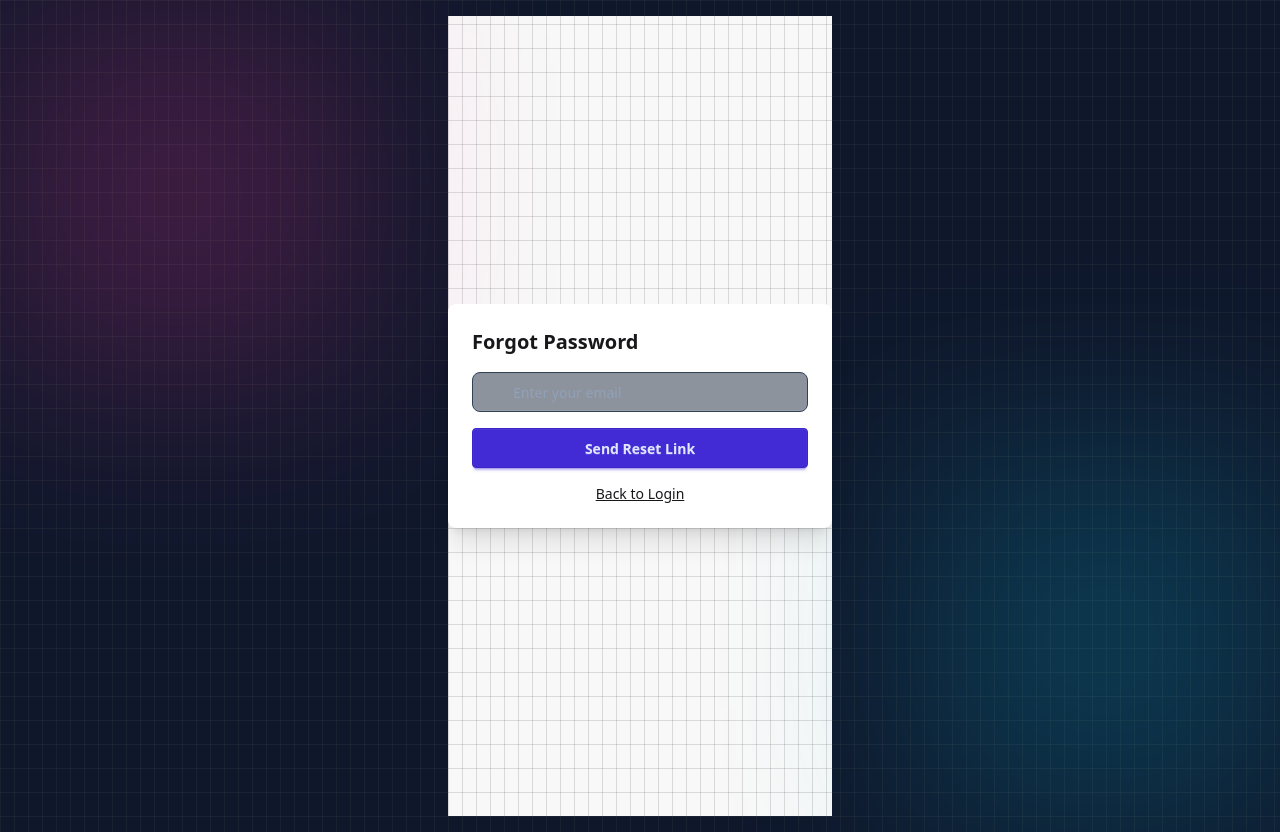
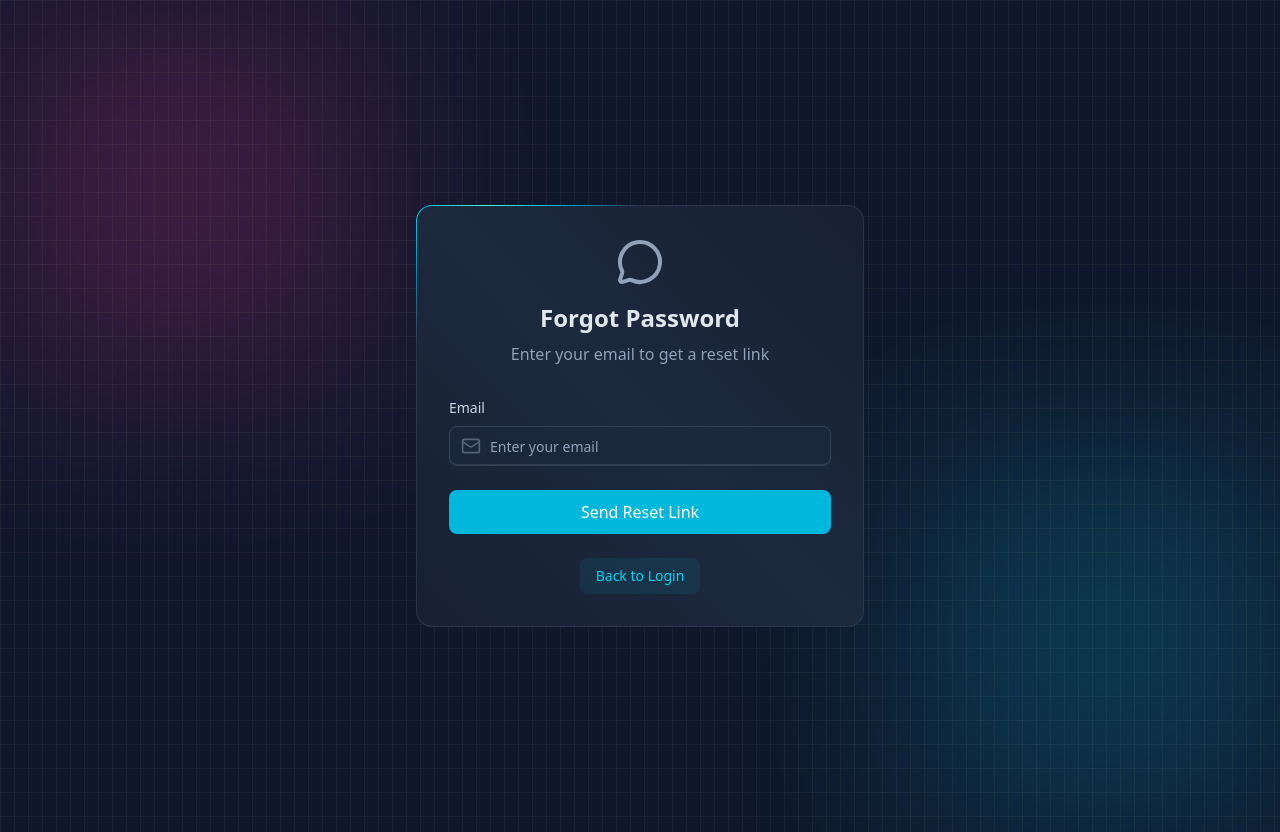
Before and after one commit to piyushbinjhade/chatify, a React (Vite) app in the folder frontend/: page /forgot-password in a window 1280 px wide. Built offline with nearby package versions, Linux system fonts and the light colour scheme; no server answers.

Commit message:
feat: implement chat page with message display, header, and forgot password page.

```diff
--- a/frontend/src/components/ChatContainer.jsx
+++ b/frontend/src/components/ChatContainer.jsx
@@ -54,7 +54,7 @@ function ChatContainer() {
       <ChatHeader />
 
       <div
-        className="flex-1 overflow-y-auto px-6 py-6 space-y-4 bg-slate-950"
+        className="flex-1 overflow-y-auto px-4 md:px-6 py-4 md:py-6 space-y-4 bg-slate-950 min-h-0"
         onClick={() => {
           const ta = document.querySelector("textarea");
           if (ta) ta.focus();
--- a/frontend/src/components/ChatHeader.jsx
+++ b/frontend/src/components/ChatHeader.jsx
@@ -23,13 +23,13 @@ function ChatHeader() {
   if (!selectedUser) return null;
 
   return (
-    <div className="flex items-center justify-between px-6 py-4 border-b border-slate-800 bg-slate-900">
+    <div className="flex shrink-0 z-10 items-center justify-between px-6 py-4 border-b border-slate-800 bg-slate-900">
 
       {/* LEFT SIDE */}
-      <div className="flex items-center gap-4">
+      <div className="flex items-center gap-4 flex-1 min-w-0 mr-4">
 
         {/* Avatar */}
-        <div className="relative">
+        <div className="relative shrink-0">
           <img
             src={selectedUser.profilePic || "/avatar.png"}
             alt={selectedUser.fullName}
@@ -44,8 +44,8 @@ function ChatHeader() {
         </div>
 
         {/* User Info */}
-        <div className="flex flex-col">
-          <span className="text-slate-200 text-sm font-semibold">
+        <div className="flex flex-col flex-1 min-w-0">
+          <span className="text-slate-200 text-sm font-semibold truncate">
             {selectedUser.fullName}
           </span>
 
--- a/frontend/src/pages/ChatPage.jsx
+++ b/frontend/src/pages/ChatPage.jsx
@@ -27,8 +27,8 @@ function ChatPage() {
   }, [socket?.connected, setupGlobalMessageListener]);
 
   return (
-    <div className="h-screen w-full bg-slate-950 flex items-center justify-center p-2 md:p-4">
-      <div className="w-full max-w-7xl h-[95vh] flex flex-col md:flex-row rounded-2xl overflow-hidden border border-slate-800 shadow-2xl">
+    <div className="h-[100dvh] w-full bg-slate-950 flex items-center justify-center p-0 md:p-4">
+      <div className="w-full max-w-7xl h-full md:h-[95vh] flex flex-col md:flex-row md:rounded-2xl overflow-hidden border-0 md:border border-slate-800 md:shadow-2xl">
         {/* LEFT SIDEBAR */}
         <div className="hidden md:flex md:w-80 bg-slate-900 flex-col border-r border-slate-800">
           {/* Profile */}
@@ -54,7 +54,7 @@ function ChatPage() {
         </div>
 
         {/* RIGHT CHAT AREA */}
-        <div className="flex-1 bg-slate-950 flex flex-col w-full">
+        <div className="flex-1 bg-slate-950 flex flex-col w-full min-h-0 overflow-hidden">
           {selectedUser ? (
             <ChatContainer />
           ) : (
@@ -65,8 +65,8 @@ function ChatPage() {
               </div>
 
               {/* MOBILE: Show sidebar content */}
-              <div className="flex-1 flex flex-col md:hidden items-center justify-center">
-                <div className="w-full h-full flex flex-col bg-slate-900">
+              <div className="flex-1 flex flex-col md:hidden min-h-0">
+                <div className="w-full h-full flex flex-col bg-slate-900 min-h-0">
                   <div className="px-4 py-4 border-b border-slate-800">
                     <ProfileHeader />
                   </div>
--- a/frontend/src/pages/ForgotPasswordPage.jsx
+++ b/frontend/src/pages/ForgotPasswordPage.jsx
@@ -1,6 +1,8 @@
 import { useState } from "react";
 import { axiosInstance } from "../lib/axios";
 import { Link } from "react-router-dom";
+import BorderAnimatedContainer from "../components/BorderAnimatedContainer";
+import { MailIcon, MessageCircleIcon } from "lucide-react";
 
 const ForgotPasswordPage = () => {
   const [email, setEmail] = useState("");
@@ -18,32 +20,50 @@ const ForgotPasswordPage = () => {
   };
 
   return (
-    <div className="flex items-center justify-center min-h-screen bg-base-200">
-      <div className="card w-96 bg-base-100 shadow-xl p-6">
-        <h2 className="text-xl font-bold mb-4">Forgot Password</h2>
+    <div className="w-full flex items-center justify-center p-4 bg-slate-900 min-h-screen">
+      <div className="relative w-full max-w-md">
+        <BorderAnimatedContainer>
+          <div className="w-full p-6 md:p-8 flex flex-col items-center justify-center">
+            <div className="w-full max-w-md">
+              <div className="text-center mb-8">
+                <MessageCircleIcon className="w-12 h-12 mx-auto text-slate-400 mb-4" />
+                <h2 className="text-2xl font-bold text-slate-200 mb-2">Forgot Password</h2>
+                <p className="text-slate-400">Enter your email to get a reset link</p>
+              </div>
 
-        <form onSubmit={handleSubmit}>
+              <form onSubmit={handleSubmit} className="space-y-6">
+                <div>
+                  <label className="auth-input-label">Email</label>
+                  <div className="relative">
+                    <MailIcon className="auth-input-icon" />
                     <input
                       type="email"
                       placeholder="Enter your email"
-            className="input input-bordered w-full mb-4"
+                      className="input"
                       value={email}
                       onChange={(e) => setEmail(e.target.value)}
                       required
                     />
+                  </div>
+                </div>
 
-          <button className="btn btn-primary w-full">
+                <button className="auth-btn w-full">
                   Send Reset Link
                 </button>
               </form>
 
               {message && (
-          <p className="mt-4 text-sm text-center">{message}</p>
+                <p className="mt-4 text-sm text-center text-cyan-400">{message}</p>
               )}
 
-        <Link to="/login" className="text-sm mt-4 block text-center link">
+              <div className="mt-6 text-center">
+                <Link to="/login" className="auth-link">
                   Back to Login
                 </Link>
+              </div>
+            </div>
+          </div>
+        </BorderAnimatedContainer>
       </div>
     </div>
   );
```
Lines whose indentation alone changed are shown as unchanged.
